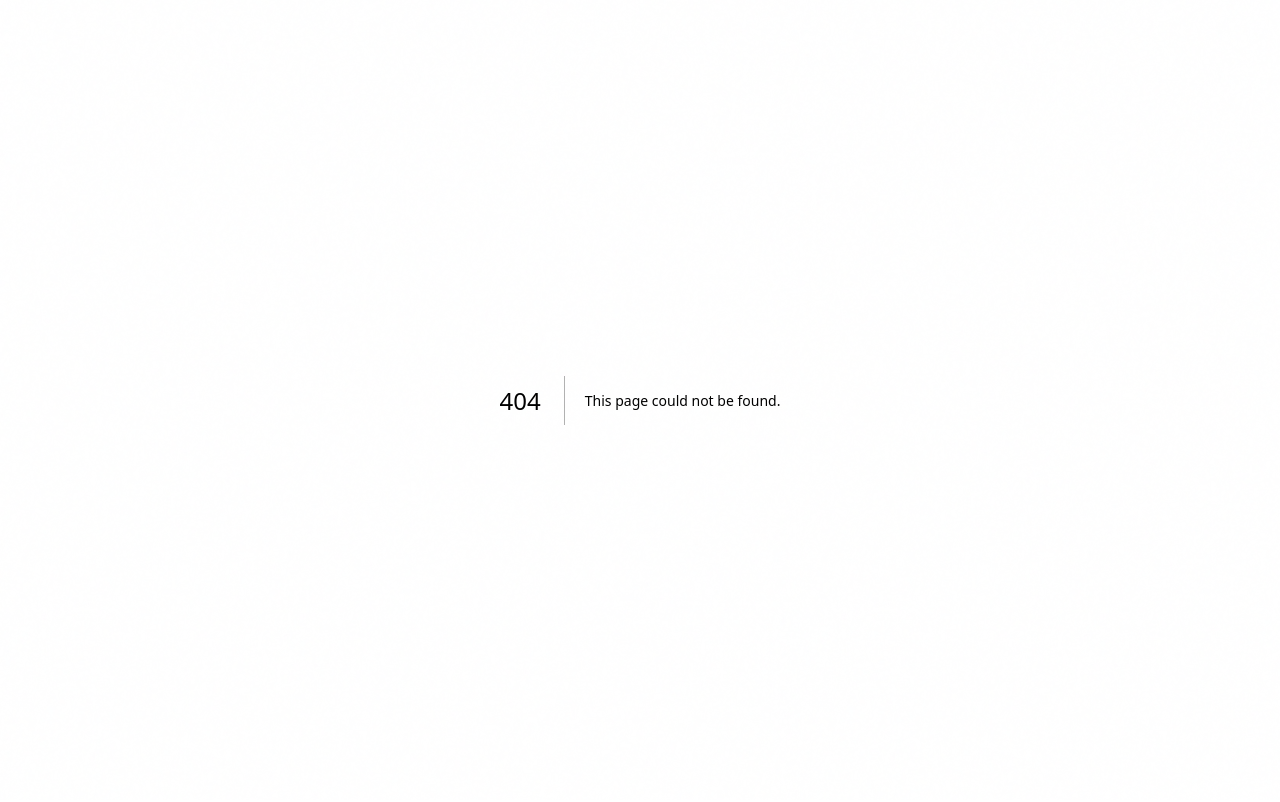
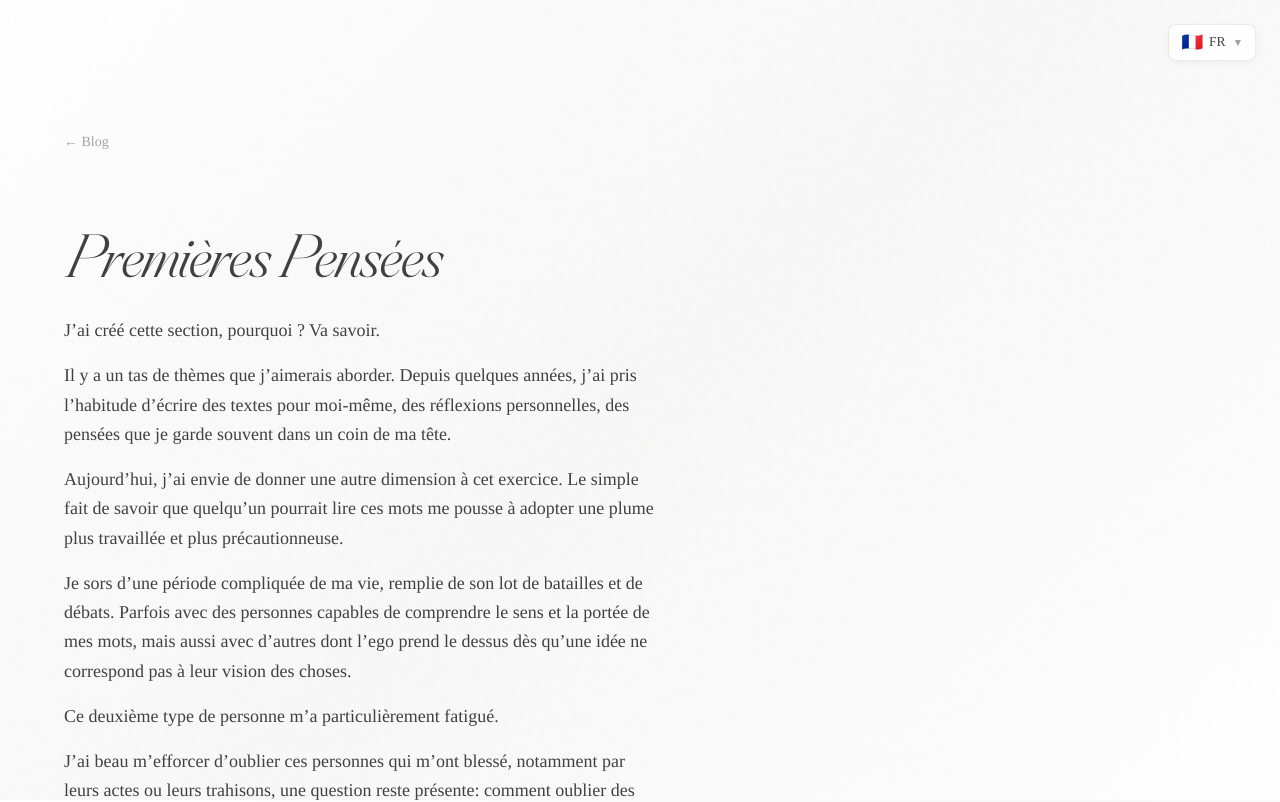
Before and after one commit to JanNguy/portfolio_Jan, a Next.js app: page /blog/premieres-pensees in a window 1280 px wide. Before the commit this address had no page. Shown: the top 802 px of the page. Built offline with nearby package versions, Linux system fonts and the light colour scheme.

Commit message:
add: blog section + fix: header name glitch

```diff
--- /dev/null
+++ b/app/blog/page.tsx
@@ -0,0 +1,33 @@
+"use client";
+
+import LanguageSwitcher from "../../components/LanguageSwitcher";
+import MainFooter from "../../components/MainFooter";
+import NavItem from "../../components/NavItem";
+import Link from "next/link";
+
+export default function BlogPage() {
+    return (
+        <div className="page">
+            <LanguageSwitcher />
+            <div className="content page-root pt-32">
+                <Link href="/" className="times-normal text-neutral-400 hover:text-neutral-700 transition-colors duration-200 text-sm mb-8 inline-block">&larr; Back</Link>
+                <h1 className="griffiths text-7xl sm:text-8xl mb-12">Blog</h1>
+
+                <div className="max-w-prose space-y-6">
+                    <p className="times-normal text-neutral-700 text-lg leading-relaxed">
+                        Bienvenue sur mon blog. Ici vous pouvez lire de tout ce qui me passe par la tête.
+                    </p>
+
+                    <ul className="space-y-4 list-none p-0">
+                        <NavItem
+                            name="Premières Pensées"
+                            description="Mes premières réflexions sur ce blog."
+                            href="/blog/premieres-pensees"
+                        />
+                    </ul>
+                </div>
+            </div>
+            <MainFooter />
+        </div>
+    );
+}
--- /dev/null
+++ b/app/blog/premieres-pensees/BlogPost.tsx
@@ -0,0 +1,21 @@
+"use client";
+
+import LanguageSwitcher from "../../../components/LanguageSwitcher";
+import MainFooter from "../../../components/MainFooter";
+import MarkdownContent from "../../../components/MarkdownContent";
+import Link from "next/link";
+
+export default function BlogPost({ content }: { content: string }) {
+    return (
+        <div className="page">
+            <LanguageSwitcher />
+            <div className="content page-root pt-32">
+                <Link href="/blog" className="times-normal text-neutral-400 hover:text-neutral-700 transition-colors duration-200 text-sm mb-8 inline-block">&larr; Blog</Link>
+                <div className="max-w-prose">
+                    <MarkdownContent content={content} />
+                </div>
+            </div>
+            <MainFooter />
+        </div>
+    );
+}
--- /dev/null
+++ b/app/blog/premieres-pensees/content.md
@@ -0,0 +1,29 @@
+# Premières Pensées
+
+J’ai créé cette section, pourquoi ? Va savoir.
+
+Il y a un tas de thèmes que j’aimerais aborder. Depuis quelques années, j’ai pris l’habitude d’écrire des textes pour moi-même, des réflexions personnelles, des pensées que je garde souvent dans un coin de ma tête.
+
+Aujourd’hui, j’ai envie de donner une autre dimension à cet exercice. Le simple fait de savoir que quelqu’un pourrait lire ces mots me pousse à adopter une plume plus travaillée et plus précautionneuse.
+
+Je sors d’une période compliquée de ma vie, remplie de son lot de batailles et de débats. Parfois avec des personnes capables de comprendre le sens et la portée de mes mots, mais aussi avec d’autres dont l’ego prend le dessus dès qu’une idée ne correspond pas à leur vision des choses.
+
+Ce deuxième type de personne m’a particulièrement fatigué.
+
+J’ai beau m’efforcer d’oublier ces personnes qui m’ont blessé, notamment par leurs actes ou leurs trahisons, une question reste présente: comment oublier des gens qui, par leur mauvais comportement, vont influencer certains de tes choix futurs ?
+
+Pendant longtemps, j’ai cherché des solutions. La première a été d’essayer de les remplacer. Une solution temporaire, qui ressemble finalement à remettre un pansement sur une plaie encore ouverte.
+
+Que ce soit en amour ou en amitié, mes mots relevant d’ailleurs davantage de l’amitié, même s’ils peuvent s’appliquer aux relations amoureuses, cette méthode ne faisait que repousser le problème au lieu de réellement le résoudre.
+
+Voyant que cette approche ne fonctionnait pas et ne faisait que retarder mes blessures, j’ai cherché une autre alternative. Celle-ci est apparue naturellement avec mes études: me noyer dans une mer de travail.
+
+Encore une fois, cette méthode n’a été que temporaire. Une fois la vague massive de travail dissipée et les tâches accomplies, mes pensées revenaient inévitablement vers ces personnes.
+
+La seule option viable qui me restait alors était le temps.
+
+Laisser le temps faire son œuvre.
+
+Moi qui cherche constamment à faire plus vite et mieux, du haut de mes 19 ans, bientôt 20, cette idée n’est pas forcément facile à accepter. Pourtant, certaines choses ne peuvent pas être accélérées.
+
+Ces souvenirs, ces expériences qui me construisent, ne dépendent pas entièrement de moi. En revanche, je peux choisir ce que j’en fais. Je peux prendre le temps de les traiter, de les comprendre, et surtout d’apprendre à vivre avec.
--- /dev/null
+++ b/app/blog/premieres-pensees/page.tsx
@@ -0,0 +1,10 @@
+import fs from "fs";
+import path from "path";
+import BlogPost from "./BlogPost";
+
+export default function PremieresPensees() {
+    const filePath = path.join(process.cwd(), "app/blog/premieres-pensees/content.md");
+    const content = fs.readFileSync(filePath, "utf-8");
+
+    return <BlogPost content={content} />;
+}
--- a/app/globals.css
+++ b/app/globals.css
@@ -371,7 +371,9 @@ body::before {
 
 .hero-header-name {
     font-size: 10rem;
-    line-height: 1;
+    line-height: 1.1;
+    width: fit-content;
+    padding-right: 0.15em;
 }
 
 .hero-header-subtitle {
@@ -531,6 +533,7 @@ body::before {
 
     .hero-header-name {
         font-size: clamp(2.8rem, 14vw, 4.5rem);
+        line-height: 1.1;
     }
 
     .hero-header-subtitle {
@@ -630,6 +633,7 @@ body::before {
 
     .hero-header-name {
         font-size: clamp(2.2rem, 13vw, 3.2rem);
+        line-height: 1.1;
     }
 
     .hero-header-subtitle {
--- a/components/HeroHeader.tsx
+++ b/components/HeroHeader.tsx
@@ -43,6 +43,14 @@ export default function HeroHeader({
                     <span className="times-normal text-neutral-300 mx-1 select-none">·</span>
                 </li>
                 <li>
+                    <Link href="/blog">
+                        <p className={NAV_LINK_CLASS}>{t("nav.blog")}</p>
+                    </Link>
+                </li>
+                <li>
+                    <span className="times-normal text-neutral-300 mx-1 select-none">·</span>
+                </li>
+                <li>
                     <a
                         href="https://open.spotify.com/playlist/0refPTgAoFlDIZo2wTgSYR?si=704fbeb7c10f4514"
                         target="_blank"
--- /dev/null
+++ b/components/MarkdownContent.tsx
@@ -0,0 +1,59 @@
+"use client";
+
+import ReactMarkdown from "react-markdown";
+import remarkGfm from "remark-gfm";
+
+export default function MarkdownContent({ content }: { content: string }) {
+    return (
+        <div className="times-normal text-neutral-700 text-lg leading-relaxed space-y-4">
+            <ReactMarkdown
+                remarkPlugins={[remarkGfm]}
+                components={{
+                    h1: ({ children }) => (
+                        <h1 className="griffiths text-5xl sm:text-6xl mt-12 mb-6">{children}</h1>
+                    ),
+                    h2: ({ children }) => (
+                        <h2 className="griffiths text-3xl sm:text-4xl mt-10 mb-4">{children}</h2>
+                    ),
+                    h3: ({ children }) => (
+                        <h3 className="griffiths text-2xl sm:text-3xl mt-8 mb-3">{children}</h3>
+                    ),
+                    p: ({ children }) => (
+                        <p className="times-normal text-neutral-700 text-lg leading-relaxed mb-4">{children}</p>
+                    ),
+                    a: ({ href, children }) => (
+                        <a
+                            href={href}
+                            target="_blank"
+                            rel="noopener noreferrer"
+                            className="text-neutral-700 underline underline-offset-4 decoration-neutral-300 hover:decoration-neutral-700 transition-colors duration-200"
+                        >
+                            {children}
+                        </a>
+                    ),
+                    ul: ({ children }) => (
+                        <ul className="list-disc pl-6 space-y-2 mb-4">{children}</ul>
+                    ),
+                    ol: ({ children }) => (
+                        <ol className="list-decimal pl-6 space-y-2 mb-4">{children}</ol>
+                    ),
+                    li: ({ children }) => (
+                        <li className="times-normal text-neutral-700 text-lg leading-relaxed">{children}</li>
+                    ),
+                    code: ({ children }) => (
+                        <code className="text-neutral-500 text-sm bg-neutral-100 px-1.5 py-0.5 rounded">{children}</code>
+                    ),
+                    pre: ({ children }) => (
+                        <pre className="bg-neutral-50 border border-neutral-200 rounded-lg p-4 overflow-x-auto mb-4">{children}</pre>
+                    ),
+                    blockquote: ({ children }) => (
+                        <blockquote className="border-l-4 border-neutral-300 pl-4 italic text-neutral-500 mb-4">{children}</blockquote>
+                    ),
+                    hr: () => <hr className="border-neutral-200 my-8" />,
+                }}
+            >
+                {content}
+            </ReactMarkdown>
+        </div>
+    );
+}
--- /dev/null
+++ b/components/NavItem.tsx
@@ -0,0 +1,40 @@
+"use client";
+
+import Link from "next/link";
+
+type NavItemProps = {
+    name: string;
+    description?: string;
+    href: string;
+    external?: boolean;
+};
+
+const NAV_LINK_CLASS =
+    "times-normal text-[0.9rem] sm:text-[1rem] text-neutral-500 hover:text-neutral-900 hover:underline transition-colors duration-200 cursor-pointer";
+
+export default function NavItem({ name, description, href, external }: NavItemProps) {
+    const content = (
+        <div className="group">
+            <p className={NAV_LINK_CLASS}>{name}</p>
+            {description && (
+                <p className="times-normal text-neutral-400 text-sm mt-0.5 leading-snug">{description}</p>
+            )}
+        </div>
+    );
+
+    if (external) {
+        return (
+            <li>
+                <a href={href} target="_blank" rel="noopener noreferrer">
+                    {content}
+                </a>
+            </li>
+        );
+    }
+
+    return (
+        <li>
+            <Link href={href}>{content}</Link>
+        </li>
+    );
+}
--- a/components/i18n.tsx
+++ b/components/i18n.tsx
@@ -31,6 +31,12 @@ const translations: Translations = {
         en: "Playlist",
         es: "Playlist",
         ja: "プレイリスト",
+    },
+    "nav.blog": {
+        fr: "Blog",
+        en: "Blog",
+        es: "Blog",
+        ja: "ブログ",
     },
 
     // ── PortraitSpeech ──
@@ -127,7 +133,8 @@ export function I18nProvider({ children }: { children: React.ReactNode }) {
     const t = useCallback(
         (key: string): string => {
             const entry = translations[key];
-            if (!entry) return key;
+            if (!entry)
+                return key;
             return entry[locale] ?? entry["fr"] ?? key;
         },
         [locale],
@@ -151,6 +158,8 @@ export function I18nProvider({ children }: { children: React.ReactNode }) {
 
 export function useI18n() {
     const ctx = useContext(I18nContext);
-    if (!ctx) throw new Error("useI18n must be used within I18nProvider");
+
+    if (!ctx)
+        throw new Error("useI18n must be used within I18nProvider");
     return ctx;
 }
--- a/package.json
+++ b/package.json
@@ -16,6 +16,8 @@
     "next": "^15.3.2",
     "react": "^19.2.5",
     "react-dom": "^19.2.5",
+    "react-markdown": "^10.1.0",
+    "remark-gfm": "^4.0.1",
     "tailwindcss": "^3.4.17"
   },
   "devDependencies": {
```
Also changed, not shown: 1 other file (tests, documents, lock files or other folders).
